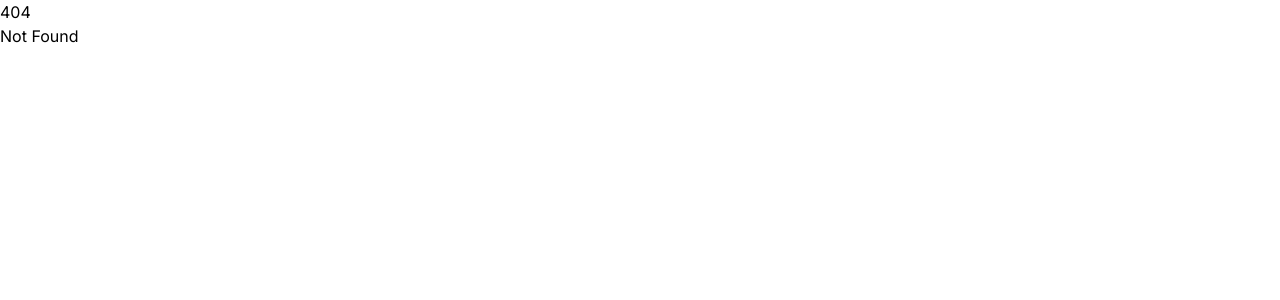
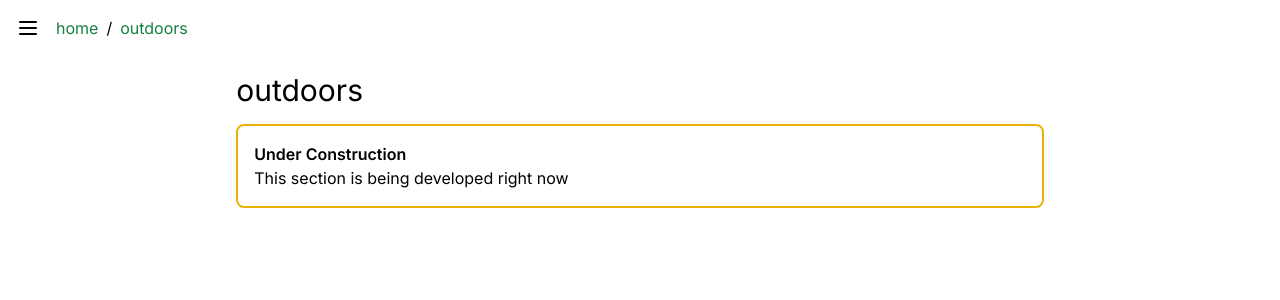
Before and after one commit to alexlafroscia/alexlafroscia.com, a SvelteKit app: page /outdoors in a window 1280 px wide. Before the commit this address had no page. Shown: the top 300 px of the page. Built offline with nearby package versions, Linux system fonts and the light colour scheme.

Commit message:
add WIP outdoor section

```diff
--- a/src/lib/components/Header.svelte
+++ b/src/lib/components/Header.svelte
@@ -58,11 +58,11 @@
     <h1 class="sr-only">Breadcrumbs</h1>
     <ol class="flex">
       <li class="flex">
-        <a class="bold whitespace-nowrap" href={`${base}/`}>home</a>
+        <a class="bold whitespace-nowrap accent-color" href={`${base}/`}>home</a>
       </li>
       {#each $pathParts as part}
         <li class="flex">
-          <a class="bold whitespace-nowrap" href={part.href}>{part.label}</a>
+          <a class="bold whitespace-nowrap accent-color" href={part.href}>{part.label}</a>
         </li>
       {/each}
     </ol>
@@ -74,4 +74,8 @@
     content: "/";
     padding: 0px 0.5rem;
   }
+
+  .accent-color {
+    color: var(--accent-color);
+  }
 </style>
--- a/src/lib/components/Post.svelte
+++ b/src/lib/components/Post.svelte
@@ -14,7 +14,7 @@
 <article class={`${className} flex py-4`}>
   <header class="space-y-2">
     <h1 class="text-xl">
-      <a href={`${base}/tech/${post.slug}`}>{post.title}</a>
+      <a class="title-link" href={`${base}/tech/${post.slug}`}>{post.title}</a>
     </h1>
     <div>
       {date.toLocaleString("en-US", {
@@ -25,3 +25,9 @@
     </div>
   </header>
 </article>
+
+<style>
+  .title-link {
+    color: var(--accent-color);
+  }
+</style>
--- a/src/routes/(with-nav)/+layout.svelte
+++ b/src/routes/(with-nav)/+layout.svelte
@@ -1,7 +1,7 @@
 <script lang="ts">
   import "../../styles/main-site-background.css";
 
-  import { navigating } from "$app/stores";
+  import { page, navigating } from "$app/stores";
   import { Header, Sidebar } from "$lib/components";
 
   // Sidebar state management
@@ -15,6 +15,9 @@
     // Close the sidebar when navigating
     sidebarIsOpen = false;
   });
+
+  // Themeing
+  $: useOutdoorTheme = $page.url.pathname.startsWith("/outdoors");
 </script>
 
 <svelte:head>
@@ -26,7 +29,10 @@
   />
 </svelte:head>
 
-<div class="flex flex-col sm:flex-row w-screen">
+<div
+  class="flex flex-col min-h-screen sm:flex-row w-screen accent-color-default"
+  class:accent-color-green={useOutdoorTheme}
+>
   <Sidebar hidden={!sidebarIsOpen} />
 
   <div class="pb-4 px-4 overflow-auto flex-grow">
@@ -35,3 +41,25 @@
     <slot />
   </div>
 </div>
+
+<style>
+  .accent-color-default {
+    --accent-color: theme(colors.blue.700);
+  }
+
+  @media (prefers-color-scheme: dark) {
+    .accent-color-default {
+      --accent-color: theme(colors.blue.400);
+    }
+  }
+
+  .accent-color-green {
+    --accent-color: theme(colors.green.700);
+  }
+
+  @media (prefers-color-scheme: dark) {
+    .accent-color-green {
+      --accent-color: theme(colors.green.400);
+    }
+  }
+</style>
--- a/src/routes/(with-nav)/+page.svelte
+++ b/src/routes/(with-nav)/+page.svelte
@@ -17,6 +17,26 @@
 <main class="space-y-16 w-readable max-w-full mx-auto">
   <h1 class="text-3xl lowercase mt-8">Home</h1>
   <section>
+    <nav>
+      <ul class="flex gap-2">
+        <li class="text-blue-800 dark:text-blue-400">
+          <a class="block border-2 border-blue-700 rounded-md visited:text-current" href="/tech">
+            <span class="block m-4 pl-8 pt-8">tech</span>
+          </a>
+        </li>
+
+        <li class="text-green-800 dark:text-green-400">
+          <a
+            class="block border-2 border-green-700 rounded-md visited:text-current"
+            href="/outdoors"
+          >
+            <span class="block m-4 pl-8 pt-8">outdoors</span>
+          </a>
+        </li>
+      </ul>
+    </nav>
+  </section>
+  <section>
     <h1 class="text-2xl">Latest Post</h1>
 
     <RenderPost post={firstPost} />
--- /dev/null
+++ b/src/routes/(with-nav)/outdoors/+page.svelte
@@ -0,0 +1,8 @@
+<main class="space-y-4 w-readable max-w-full mx-auto">
+  <h1 class="text-3xl lowercase mt-8">Outdoors</h1>
+
+  <div class="rounded-lg border-2 border-yellow-500 p-4">
+    <b>Under Construction</b>
+    <p>This section is being developed right now</p>
+  </div>
+</main>
```
